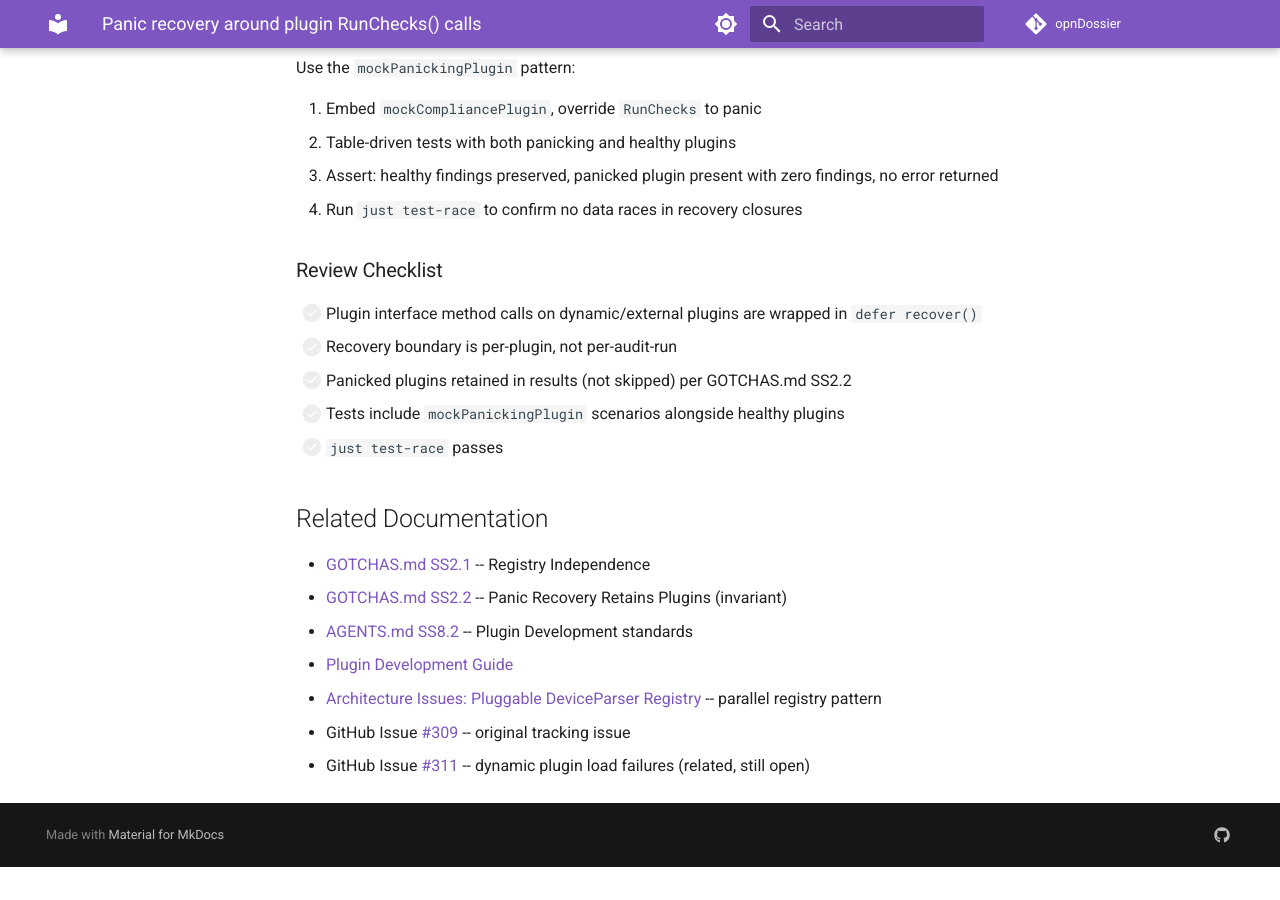
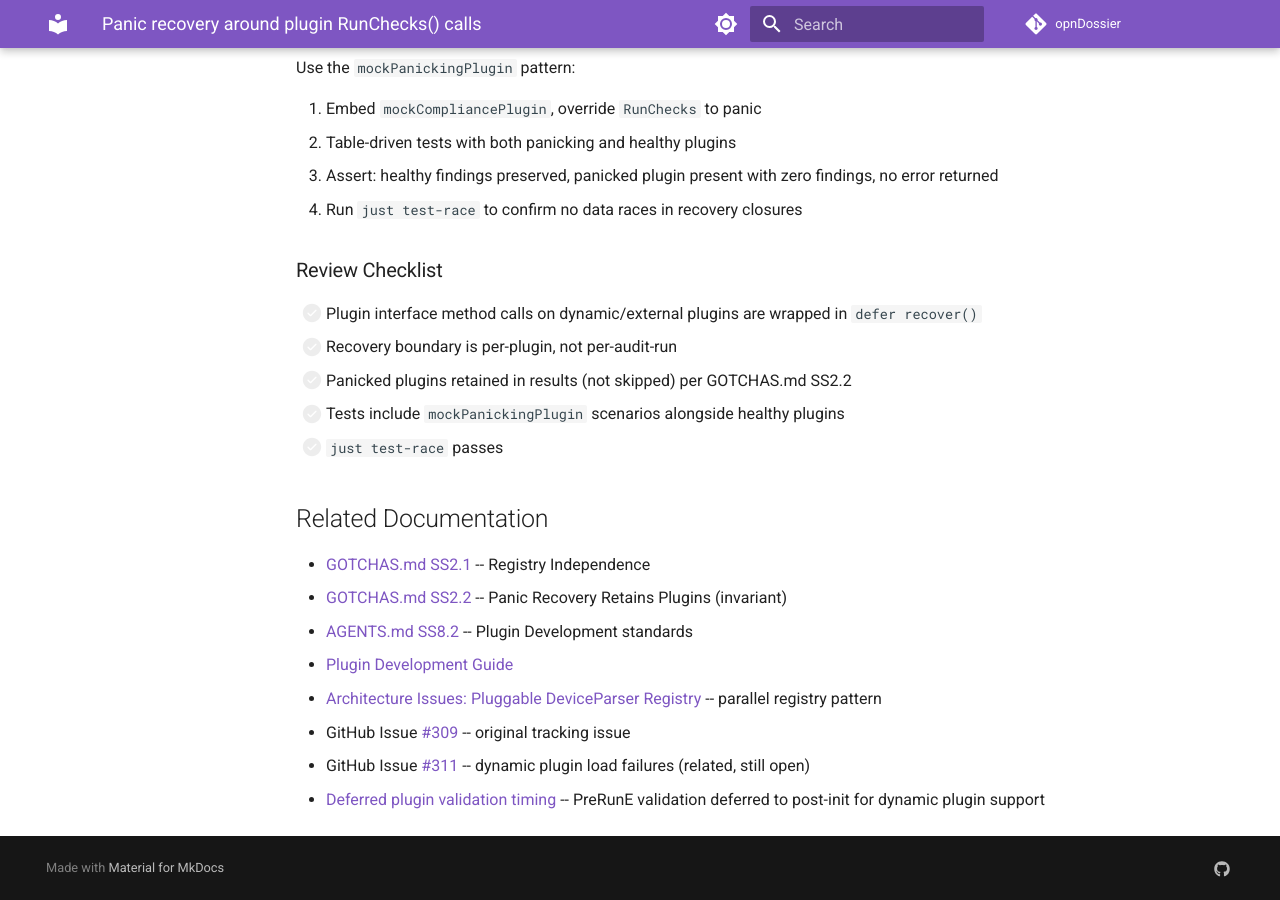
Before and after one commit to EvilBit-Labs/opnDossier, an MkDocs documentation site: the page built from docs/solutions/runtime-errors/plugin-panic-recovery-audit-runchecks.md, in a window 1280 px wide and 900 px high, scrolled down 2473 px. Built offline with MkDocs 1.6.1 and Material for MkDocs 9.7.7, drawn with Linux system fonts in a browser that asks for light colours; comment, search, counter and statistics services are not loaded; the version menu is left out; before the commit the page ends 3340 px from its top, so only the background shows below that.

Commit message:
fix(docs): add reference for deferred plugin validation timing to support dynamic plugins
Signed-off-by: UncleSp1d3r <unclesp1d3r@evilbitlabs.io>

```diff
--- a/docs/solutions/runtime-errors/plugin-panic-recovery-audit-runchecks.md
+++ b/docs/solutions/runtime-errors/plugin-panic-recovery-audit-runchecks.md
@@ -114,3 +114,4 @@ Use the `mockPanickingPlugin` pattern:
 - [Architecture Issues: Pluggable DeviceParser Registry](../architecture-issues/pluggable-deviceparser-registry-pattern.md) -- parallel registry pattern
 - GitHub Issue #309 -- original tracking issue
 - GitHub Issue #311 -- dynamic plugin load failures (related, still open)
+- [Deferred plugin validation timing](../logic-errors/cli-prerun-validation-timing-dynamic-plugins.md) -- PreRunE validation deferred to post-init for dynamic plugin support
```
